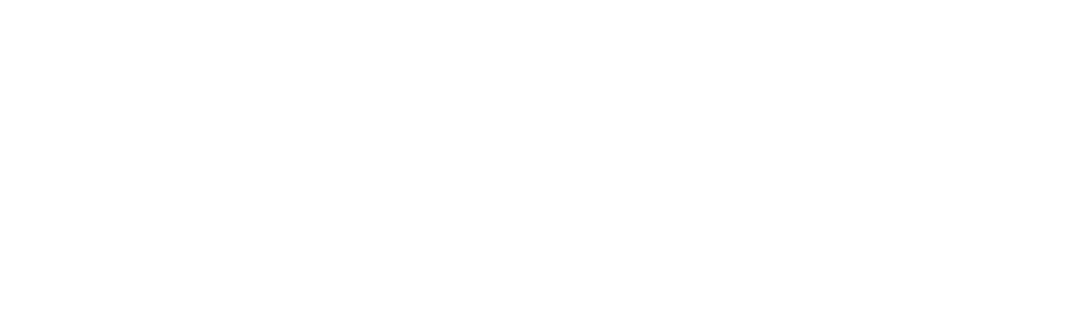
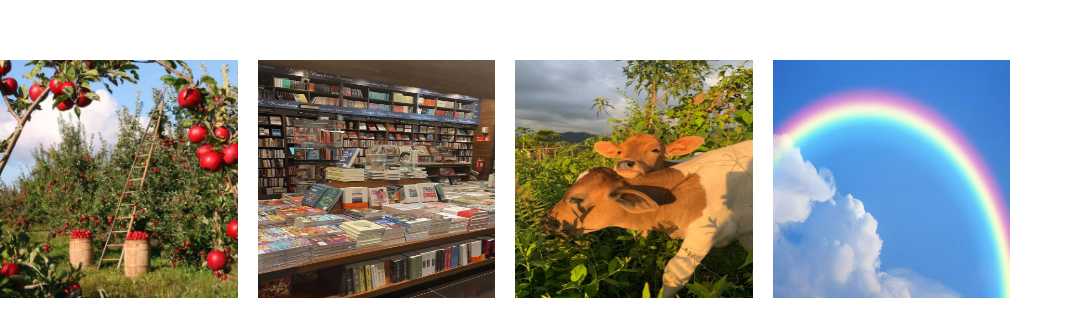
Before and after one commit to yabuJunn/lab3_web, a React (Vite) app in the folder lab3_web/: page / in a window 1280 px wide. Shown: the part 340-676 px from the top of the page, without its empty margins (0-1073 px from the left). Built offline with nearby package versions, Linux system fonts and the light colour scheme.

Commit message:
Update commponent ResponseOptions with map creation of childs

```diff
--- a/lab3_web/src/App.jsx
+++ b/lab3_web/src/App.jsx
@@ -5,6 +5,12 @@
 
 import applejack from './assets/Applejack.jpg'
 
+//¿Cuál de estas imágenes te hace sentir más en paz?
+
+import a2 from "./assets/Campo de Manzanos.jpg"
+import b2 from "./assets/Biblioteca.jpg"
+import c2 from "./assets/Prado con animales.jpg"
+import d2 from "./assets/Cielo azul con arcoiris.jpg"
 
 function App() {
   return (
@@ -17,7 +23,9 @@
       <ResponseCard type="text" text="Respuesta"></ResponseCard>
       <ResponseCard type="image" image={applejack}></ResponseCard> */}
 
-      <ResponseOptions></ResponseOptions>
+      <ResponseOptions type="text" quant={["1", "2", "3", "4"]}></ResponseOptions>
+
+      <ResponseOptions type="image" quant={[a2, b2, c2, d2]}></ResponseOptions>
     </>
   )
 }
--- a/lab3_web/src/componets/responseOptions/responseOptions.jsx
+++ b/lab3_web/src/componets/responseOptions/responseOptions.jsx
@@ -4,14 +4,23 @@
 
 
 export function ResponseOptions(props) {
-    // const {type, quant} = props
+    // eslint-disable-next-line react/prop-types
+    const { type, quant } = props
 
-    return <>
-        <div id='respondeOptions'>
-            <ResponseCard type="text" text="Respuesta"></ResponseCard>
-            <ResponseCard type="text" text="Respuesta"></ResponseCard>
-            <ResponseCard type="text" text="Respuesta"></ResponseCard>
-            <ResponseCard type="text" text="Respuesta"></ResponseCard>
-        </div>
-    </>
+    if (type === "text") {
+        return <>
+            <div id='respondeOptions'>
+                {quant.map((response) => (<ResponseCard type="text" text={response} key={response}></ResponseCard>))}
+            </div>
+        </>
+    }
+
+    if (type === "image") {
+        return <>
+            <div id='respondeOptions'>
+                {quant.map((image) => (<ResponseCard type="image" image={image} key={image}></ResponseCard>))}
+            </div>
+        </>
+    }
+
 }
```
